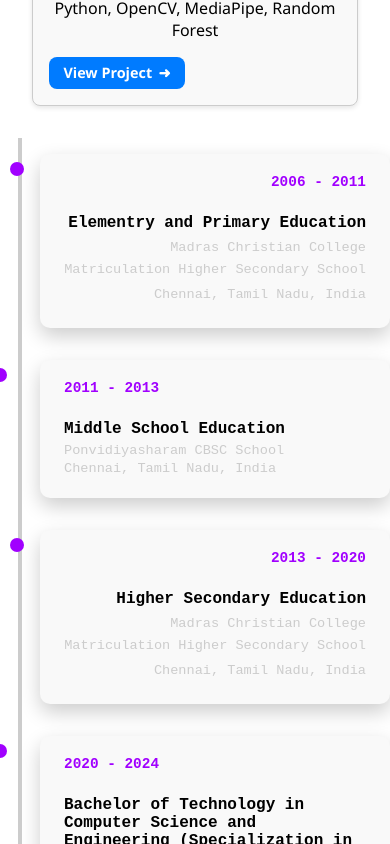
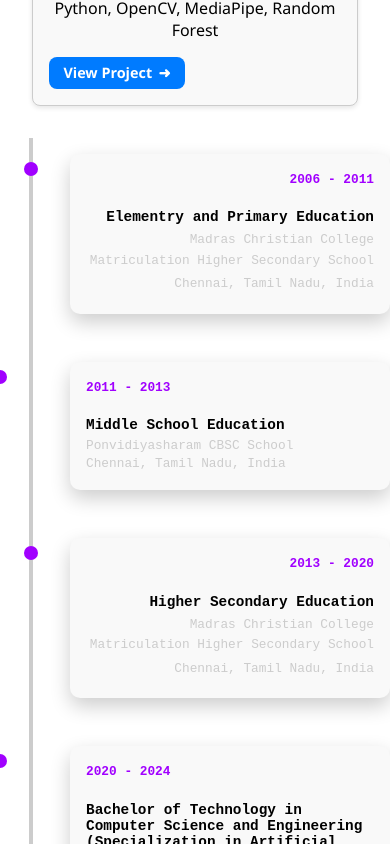
Before and after one commit to S-15-77/PortFolio, a React (Create React App) app: page / in a window 390 px wide. Shown: the part 3460-4304 px from the top of the page. Built offline with nearby package versions, Linux system fonts and the light colour scheme.

Commit message:
Fix timeline UI for mobile version

```diff
--- a/src/components/Timeline.css
+++ b/src/components/Timeline.css
@@ -102,12 +102,12 @@
 /* Responsive Fix */
 @media screen and (max-width: 768px) {
   .timeline::after {
-    left: 20px;
+    left: 31px;
   }
 
   .timeline-item {
     width: 100%;
-    padding-left: 40px;
+    padding-left: 70px;
     padding-right: 0;
     text-align: left;
   }
@@ -121,6 +121,23 @@
   }
 
   .timeline-item::before {
-    left: 10px;
+    left: 24px;
+  }
+
+  .timeline-content {
+    padding: 1rem;
+    margin-bottom: 1rem;
+  }
+
+  .timeline-content h3 {
+    font-size: 0.9rem;
+  }
+
+  .timeline-content p {
+    font-size: 0.8rem;
+  }
+
+  .timeline-content .tag {
+    font-size: 0.8rem;
   }
 }
```
